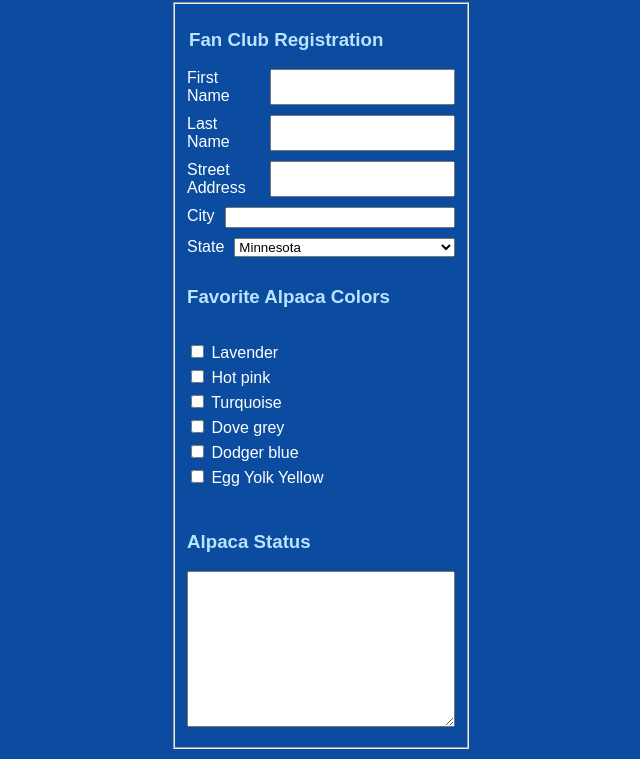
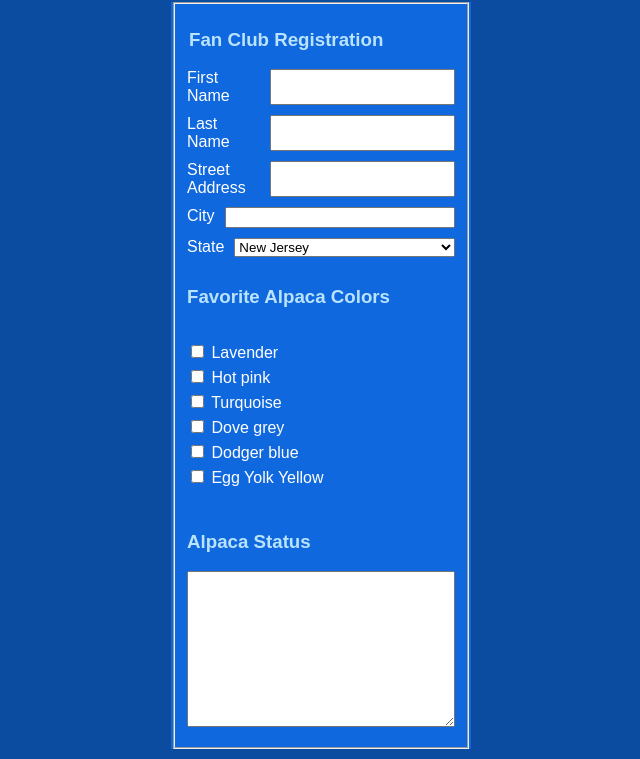
Before and after one commit to egglady/programming-for-the-web-spring21, a plain HTML site: page week8/8.1/index.html in a window 1280 px wide. Shown: the part 64-823 px from the top of the page, without its empty margins (319-959 px from the left). Drawn offline with nearby package versions, Linux system fonts and the light colour scheme.

Commit message:
all 50 states in availableStates array

```diff
--- a/week8/8.1/main.js
+++ b/week8/8.1/main.js
@@ -5,10 +5,58 @@ const va = new Vue ({
     lastName: '',
     street: '',
     city: '',
-    states: 'MN',
+    states: 'NJ',
     availableStates: [
+      { value: 'AL', name: 'Alabama' },
+      { value: 'AK', name: 'Alaska' },
+      { value: 'AZ', name: 'Arizona' },
+      { value: 'AR', name: 'Arkansas' },
+      { value: 'CA', name: 'California' },
+      { value: 'CO', name: 'Colorado' },
+      { value: 'CT', name: 'Connecticut' },
+      { value: 'CA', name: 'California' },
+      { value: 'DE', name: 'Delaware' },
+      { value: 'DC', name: 'District of Columbia' },
+      { value: 'FL', name: 'Florida' },
+      { value: 'GA', name: 'Georgia' },
+      { value: 'HI', name: 'Hawaii' },
+      { value: 'ID', name: 'Idaho' },
+      { value: 'IL', name: 'Illinois' },
+      { value: 'IA', name: 'Iowa' },
+      { value: 'KS', name: 'Kansas' },
+      { value: 'KY', name: 'Kentucky' },
+      { value: 'LA', name: 'Louisiana' },
+      { value: 'ME', name: 'Maine' },
+      { value: 'MD', name: 'Maryland' },
+      { value: 'MA', name: 'Massachusetts' },
+      { value: 'MI', name: 'Michigan' },
       { value: 'MN', name: 'Minnesota' },
-      { value: 'IL', name: 'Illinois' }
+      { value: 'MS', name: 'Mississippi' },
+      { value: 'MO', name: 'Missouri' },
+      { value: 'MT', name: 'Montana' },
+      { value: 'NE', name: 'Nebraska' },
+      { value: 'NV', name: 'Nevada' },
+      { value: 'NH', name: 'New Hampshire' },
+      { value: 'NJ', name: 'New Jersey' },
+      { value: 'NM', name: 'New Mexico' },
+      { value: 'NY', name: 'New York' },
+      { value: 'NC', name: 'North Carolina' },
+      { value: 'OH', name: 'Ohio' },
+      { value: 'OK', name: 'Oklahoma' },
+      { value: 'OR', name: 'Oregon' },
+      { value: 'PA', name: 'Pennsylvania' },
+      { value: 'RI', name: 'Rhode Island' },
+      { value: 'SC', name: 'South Carolina' },
+      { value: 'SD', name: 'South Dakota' },
+      { value: 'TN', name: 'Tennessee' },
+      { value: 'TX', name: 'Texas' },
+      { value: 'UT', name: 'Utah' },
+      { value: 'VT', name: 'Vermont' },
+      { value: 'VA', name: 'Virginia' },
+      { value: 'WA', name: 'Washington' },
+      { value: 'WV', name: 'West Virginia' },
+      { value: 'WI', name: 'Wisconsin' },
+      { value: 'WY', name: 'Wyoming' }
     ],
     selectedColors: [],
     colors: [
@@ -23,4 +71,4 @@ const va = new Vue ({
   }
 });
 
-//
+// ******input city
--- a/week8/8.1/style.css
+++ b/week8/8.1/style.css
@@ -14,6 +14,7 @@ form {
     width: 100%;
     max-width: 300px;
     margin: 0 auto;
+    background-color:  rgb(16, 104, 222);
 }
 div {
     margin: 10px 0;
```
